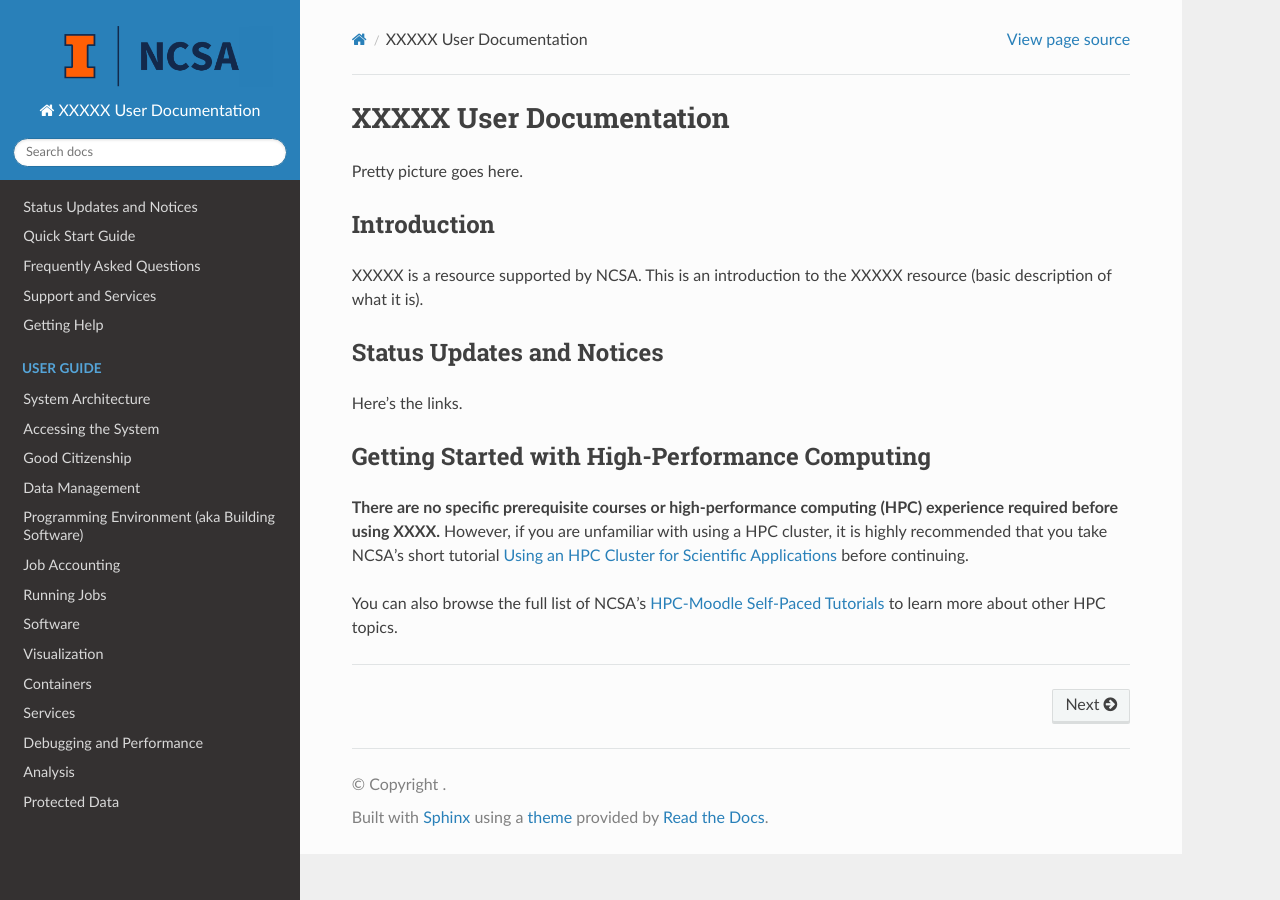
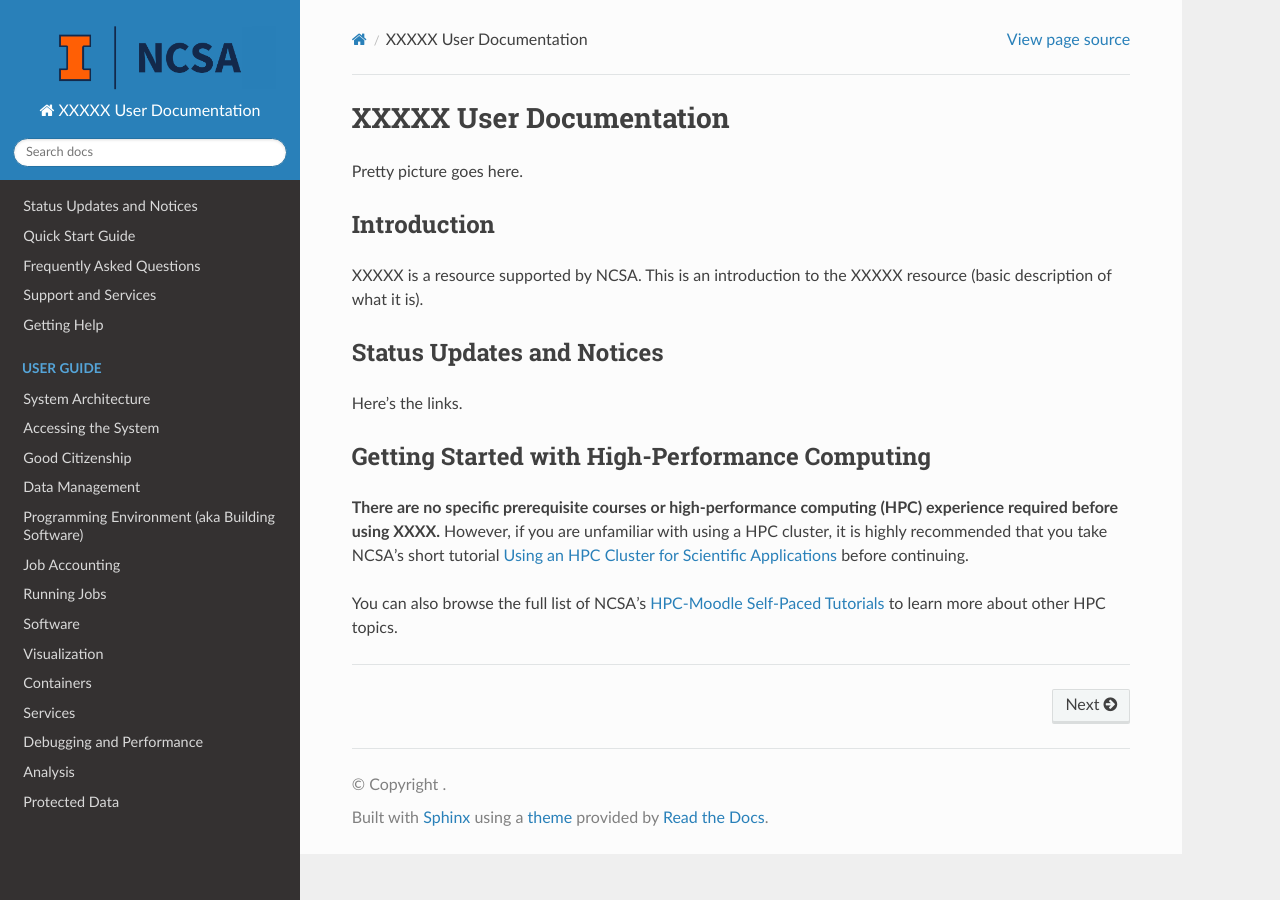
Before and after one commit to lhelms2/rtd-template-2, a Sphinx documentation site: the page built from docs/source/index.rst, in a window 1280 px wide. Built offline with Sphinx 7.4.7 and the Read the Docs theme 2.0.0, drawn with Linux system fonts in a browser that asks for light colours; pages that are not in the unit, such as notebooks, are missing from menus.

Commit message:
Update conf.py

```diff
--- a/docs/source/conf.py
+++ b/docs/source/conf.py
@@ -46,7 +46,7 @@
 # -- Logo
 html_static_path = ['_static']
 # html_logo = "images/BlockI-NCSA-Full-Color-RGB.png"
-html_logo = "images/BlockI-NCSA-Full-Color-RGB_border_offset.png"
+html_logo = "images/BlockI-NCSA-Full-Color-RGB_border_offset2.png"
 # html_logo = "images/SUPER_FullColor_RGB.png"
 html_theme_options = {
      'logo_only': True,
```
